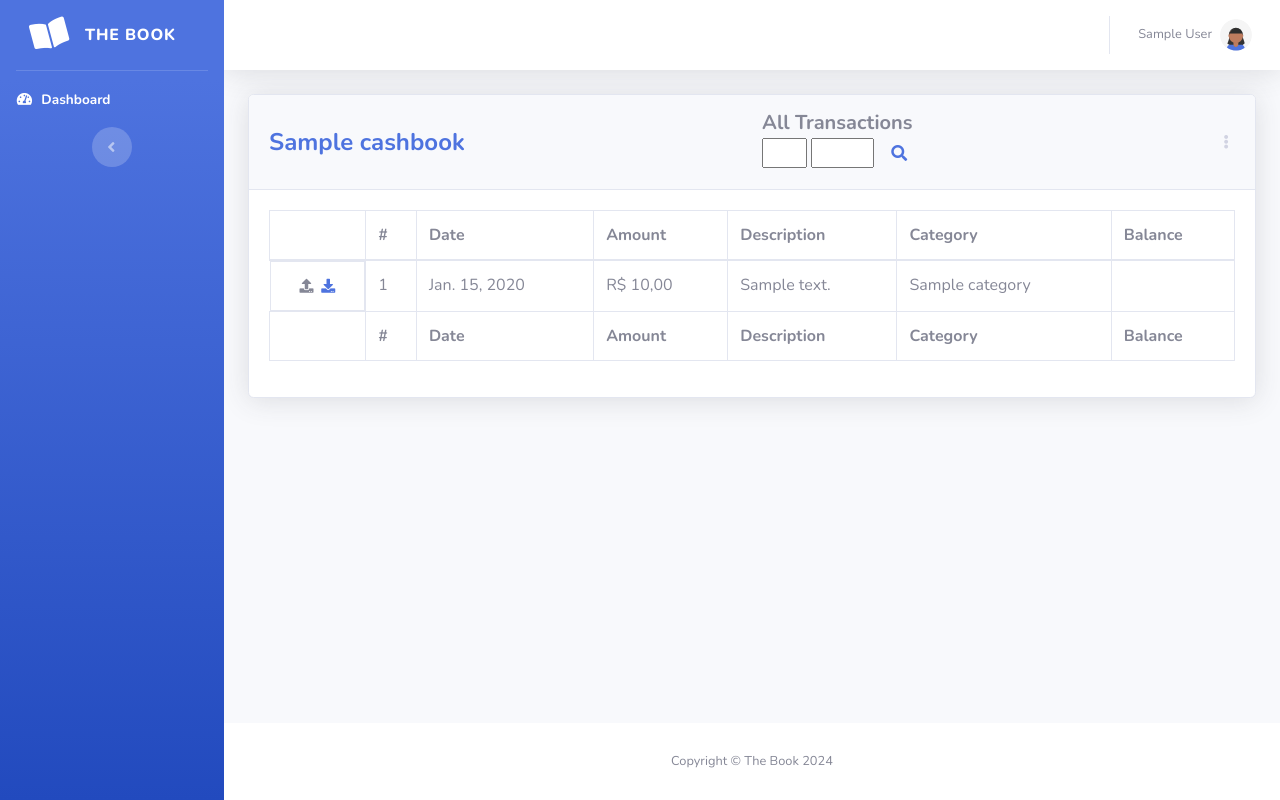
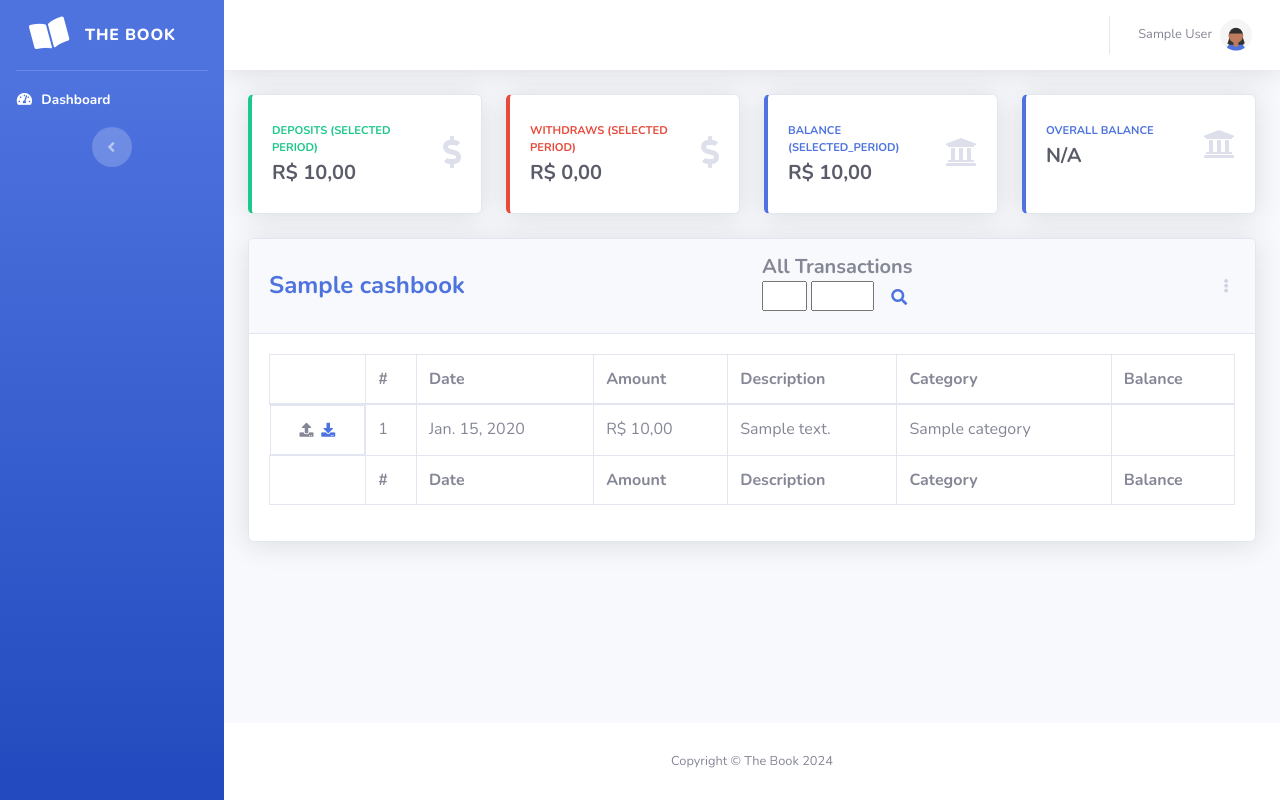
Before and after one commit to lhc/thebook, a Django app: a page that uses thebook/bookkeeping/templates/bookkeeping/transactions.html in a window 1280 px wide. Run offline with Django 5.2, Linux system fonts and the light colour scheme; a user stored in the database is signed in; tables that the repository leaves empty hold one stand-in row (values such as "Sample post"); some libraries are stand-ins or nearby versions.

Commit message:
Show cash book summary in top of list of transactions

```diff
--- a/thebook/bookkeeping/templates/bookkeeping/transactions.html
+++ b/thebook/bookkeeping/templates/bookkeeping/transactions.html
@@ -4,6 +4,86 @@
 {% load i18n %}
 
 {% block content %}
+<div class="row">
+  <div class="col-xl-3 col-md-6 mb-4">
+    <div class="card border-left-success shadow h-100 py-2">
+      <div class="card-body">
+        <div class="row no-gutters align-items-center">
+          <div class="col mr-2">
+            <div class="text-xs font-weight-bold text-success text-uppercase mb-1">
+              {% translate "Deposits (selected period)" %}
+            </div>
+            <div class="h5 mb-0 font-weight-bold text-gray-800">
+              {{ cash_book.deposits|money }}
+            </div>
+          </div>
+          <div class="col-auto">
+            <i class="fas fa-dollar-sign fa-2x text-gray-300"></i>
+          </div>
+        </div>
+      </div>
+    </div>
+  </div>
+  <div class="col-xl-3 col-md-6 mb-4">
+    <div class="card border-left-danger shadow h-100 py-2">
+      <div class="card-body">
+        <div class="row no-gutters align-items-center">
+          <div class="col mr-2">
+            <div class="text-xs font-weight-bold text-danger text-uppercase mb-1">
+              {% translate "Withdraws (selected period)" %}
+            </div>
+            <div class="h5 mb-0 font-weight-bold text-gray-800">
+              {{ cash_book.withdraws|money }}
+            </div>
+          </div>
+          <div class="col-auto">
+            <i class="fas fa-dollar-sign fa-2x text-gray-300"></i>
+          </div>
+        </div>
+      </div>
+    </div>
+  </div>
+  <div class="col-xl-3 col-md-6 mb-4">
+    <div class="card border-left-primary shadow h-100 py-2">
+      <div class="card-body">
+        <div class="row no-gutters align-items-center">
+          <div class="col mr-2">
+            <div class="text-xs font-weight-bold text-primary text-uppercase mb-1">
+              {% translate "Balance (selected_period)" %}
+            </div>
+            <div class="h5 mb-0 font-weight-bold text-gray-800">
+              {{ cash_book.balance|money }}
+            </div>
+          </div>
+          <div class="col-auto">
+            <i class="fas fa-university fa-2x text-gray-300"></i>
+          </div>
+        </div>
+      </div>
+    </div>
+  </div>
+  <div class="col-xl-3 col-md-6 mb-4">
+    <div class="card border-left-primary shadow h-100 py-2">
+      <div class="card-body">
+        <div class="row no-gutters align-items-center">
+          <div class="col mr-2">
+            <div class="text-xs font-weight-bold text-primary text-uppercase mb-1">
+              {% translate "Overall Balance" %}
+            </div>
+            <div class="h5 mb-0 font-weight-bold text-gray-800">
+              N/A
+            </div>
+          </div>
+          <div class="col-auto">
+            <i class="fas fa-university fa-2x text-gray-300"></i>
+          </div>
+        </div>
+      </div>
+    </div>
+  </div>
+</div>
+
+
 <div class="card shadow mb-4">
   <div class="card-header py-3 d-flex flex-row align-items-center justify-content-between">
     <h4 class="m-0 font-weight-bold text-primary">
```
